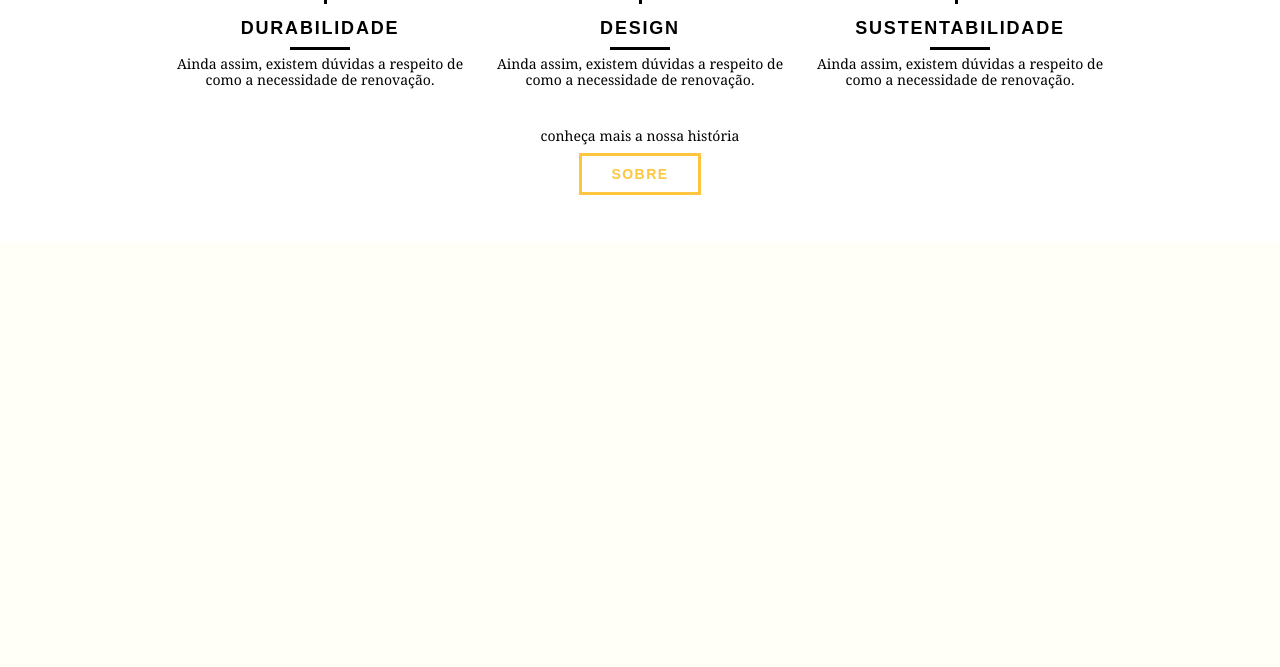
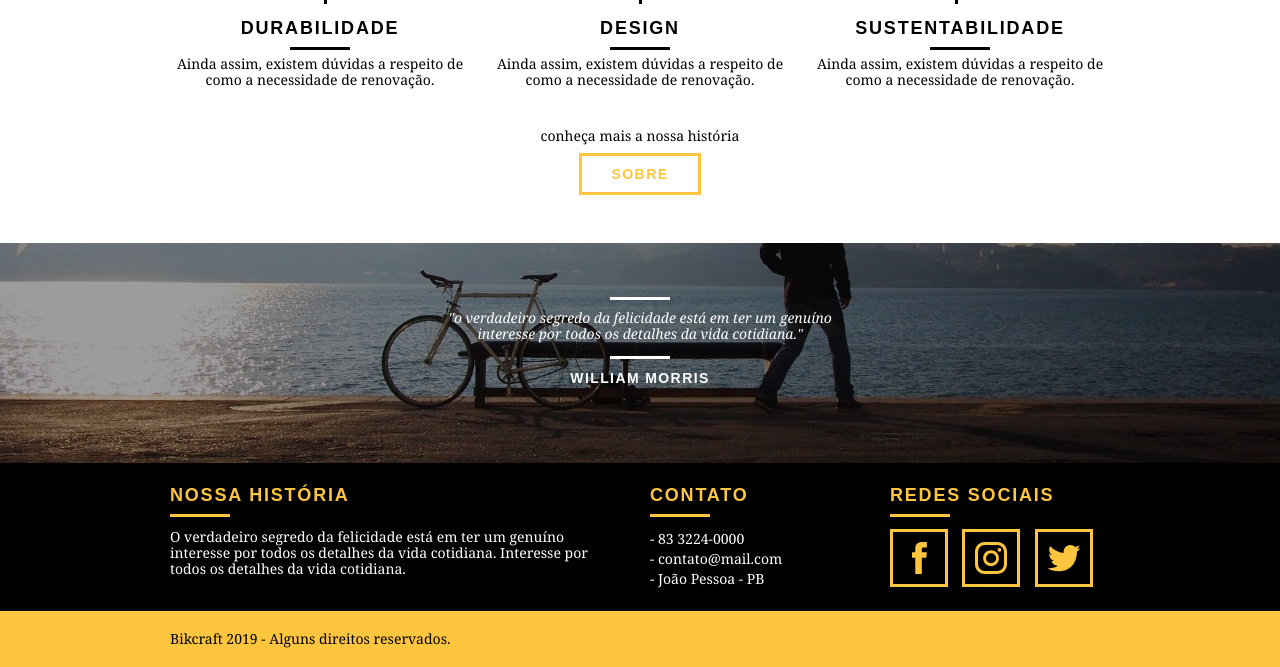
Before and after one commit to kennety94/estudo-front-bikcraft, a PHP site: page / in a window 1280 px wide. Shown: the part 2201-2868 px from the top of the page. Before the commit the page ends 2396 px from the top, so only its background shows below. Run offline with PHP 8.4, Linux system fonts and the light colour scheme.

Commit message:
Criação da quebra de página e footer

```diff
--- a/css/style.css
+++ b/css/style.css
@@ -248,3 +248,76 @@ img {
     background: #000;
     margin: 6px auto;
 }
+
+/* Quebra */
+
+.quebra {
+    background: url("../img/bg-footer.jpg") no-repeat center;
+    width: 100%;
+    height: 220px;
+    background-size: cover;
+    text-align: center;
+    padding-top: 40px;
+}
+
+.quebra .quote-externo {
+    max-width: 400px;
+}
+
+/* Footer */
+
+.footer {
+    width: 100%;
+    background: #000;
+    color: #fff;
+    padding: 20px 0;
+}
+
+.footer h3 {
+    font-size: 18px;
+    line-height: 25px;
+    color: #fec63e;
+    text-transform: uppercase;
+    letter-spacing: .1em;
+    font-weight: bold;
+}
+
+.footer h3::after {
+    content: "";
+    display: block;
+    width: 60px;
+    height: 3px;
+    background: #fec63e;
+    margin: 6px 0 12px 0;
+}
+
+.footer-historia {
+    padding-right: 40px;
+}
+
+.footer-contato ul li {
+    font-family: Georgia, 'Times New Roman', Times, serif;
+    font-size: 14px;
+    line-height: 20px;
+}
+
+.footer-redes ul li {
+    display: inline-block;
+    margin-right: 10px;
+}
+
+.footer-redes ul li a {
+     border: 3px solid #fec63e;
+     display: block;
+     padding: 10px;
+}
+
+.footer-redes ul li a:hover {
+    border: 3px solid #fff;
+}
+
+.copy {
+    width: 100%;
+    background: #fec63e;
+    padding: 20px 0;
+}
--- a/index.html
+++ b/index.html
@@ -106,6 +106,55 @@
             <a href="sobre.html" class="btn btn-preto">Sobre</a>
         </div>
     </section>
+
+    <section class="quebra">
+        <blockquote class="quote-externo container">
+            <p>"o verdadeiro segredo da felicidade está em ter um genuíno interesse por todos os detalhes da vida
+                cotidiana."</p>
+            <cite>WILLIAM MORRIS</cite>
+        </blockquote>
+    </section>
+
+    <footer>
+        <div class="footer">
+            <div class="container">
+
+                <div class="grid-8 footer-historia">
+                    <h3>Nossa História</h3>
+                    <p>O verdadeiro segredo da felicidade está em ter um genuíno interesse por todos os detalhes da vida
+                        cotidiana. Interesse por todos os detalhes da vida cotidiana.</p>
+                </div>
+
+                <div class="grid-4 footer-contato">
+                    <h3>Contato</h3>
+                    <ul>
+                        <li>- 83 3224-0000</li>
+                        <li>- contato@mail.com</li>
+                        <li>- João Pessoa - PB</li>
+                    </ul>
+                </div>
+
+                <div class="grid-4 footer-redes">
+                    <h3>Redes sociais</h3>
+                    <ul>
+                        <li><a href="https://www.facebook.com/" target="_blank"><img
+                                    src="img/redes-sociais/facebook.svg" alt="facebook"></a></li>
+                        <li><a href="https://www.instagram.com/" target="_blank"><img
+                                    src="img/redes-sociais/instagram.svg" alt="instagram"></a></li>
+                        <li><a href="https://www.twitter.com/" target="_blank"><img src="img/redes-sociais/twitter.svg"
+                                    alt="twitter"></a></li>
+                    </ul>
+                </div>
+            </div>
+        </div>
+
+        <div class="copy">
+            <div class="container">
+                <p class="grid-16">Bikcraft 2019 - Alguns direitos reservados.</p>
+            </div>
+        </div>
+
+    </footer>
 </body>
 
 </html>
```
